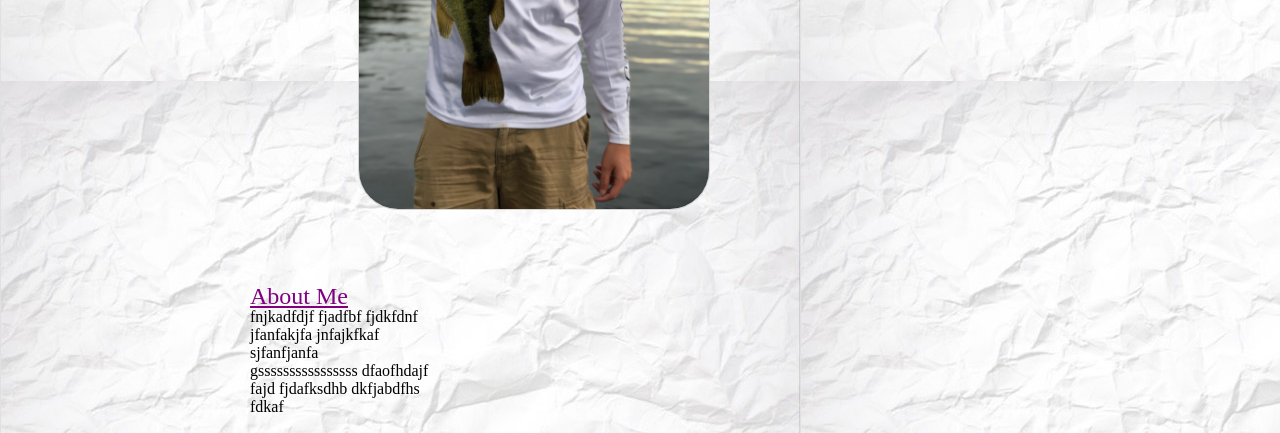
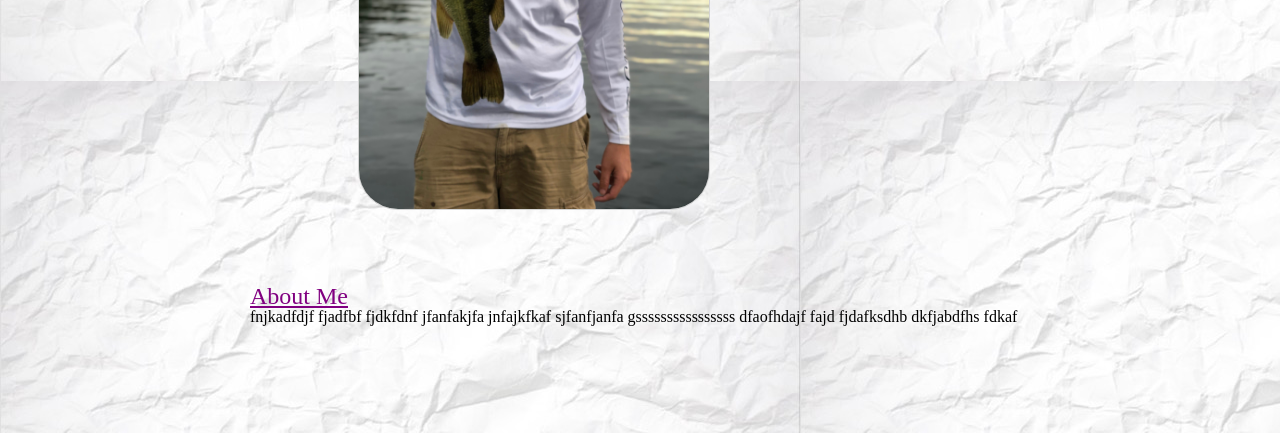
Before and after one commit to calvinjulie/calvinjulie.github.io, a plain HTML site: page resume.html in a window 1280 px wide. Shown: the part 367-800 px from the top of the page. Drawn offline with Linux system fonts and the light colour scheme.

Commit message:
Update mystyle.css

```diff
--- a/mystyle.css
+++ b/mystyle.css
@@ -39,7 +39,6 @@ div.profile_text {
 	position:absolute;
 	left: 250px;
 	top:675px;
-	right: 850px;
 	font-family: "Times New Roman", Times, sans-serif;
 	font-size: 1em;
 }
```
